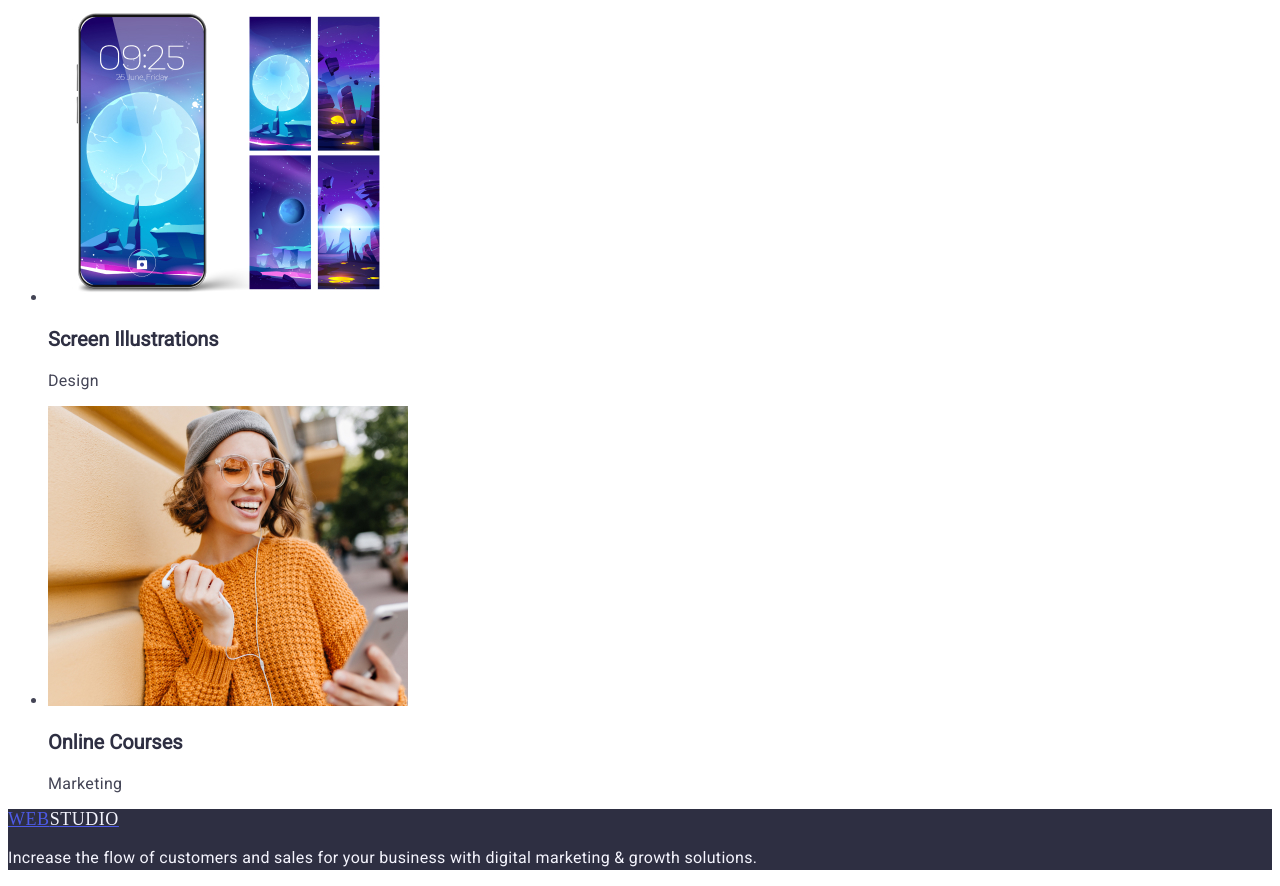
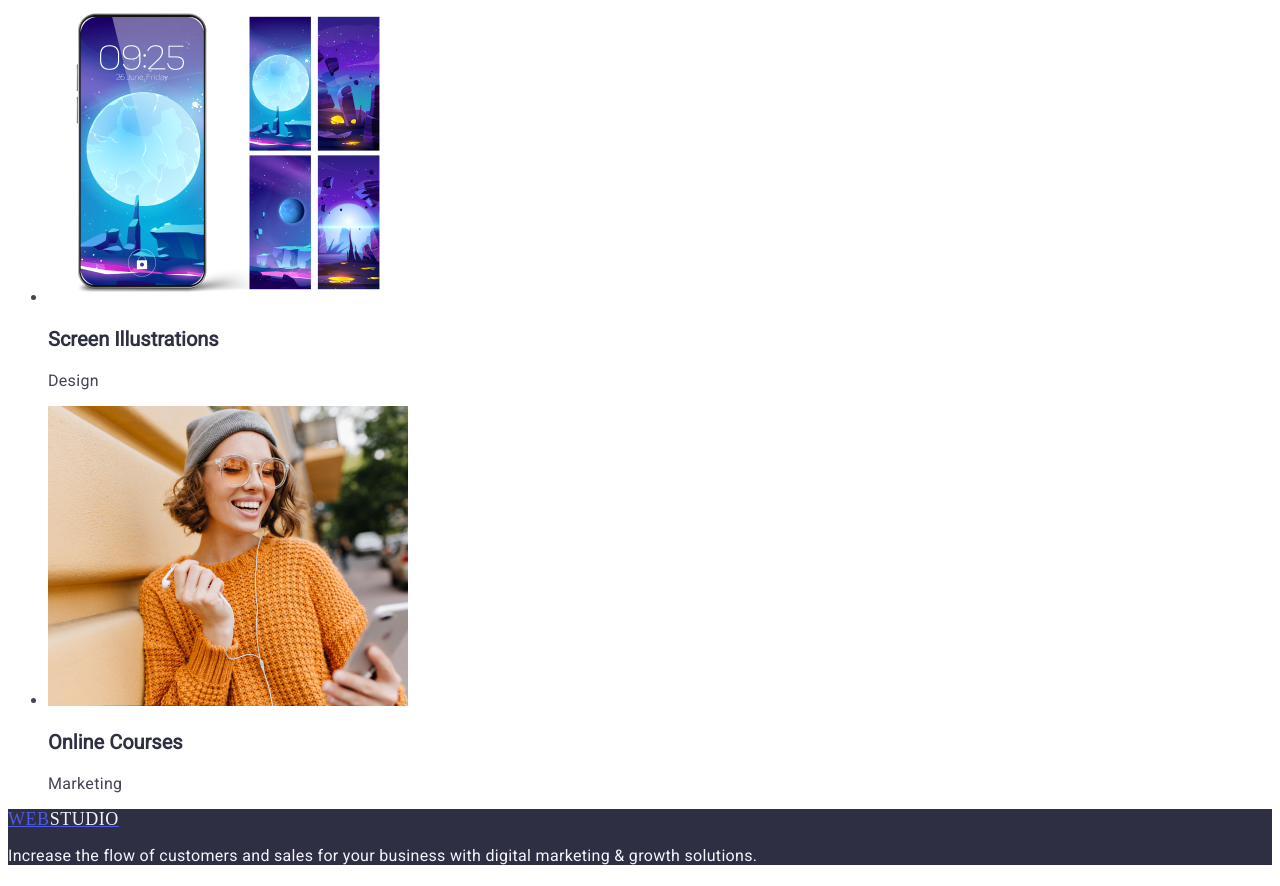
Before and after one commit to Natali1988r/Homework-02, a plain HTML site: page index.html in a window 1280 px wide. Shown: the part 3316-4202 px from the top of the page. Drawn offline with Linux system fonts and the light colour scheme.

Commit message:
commit1253

```diff
--- a/css/styles.css
+++ b/css/styles.css
@@ -129,8 +129,6 @@
    color: #F4F4FD;
    font-family: Roboto;
 font-size: 16px;
-font-weight: 400;
-line-height: 24px;
 letter-spacing: 0.02em;
 text-align: left;
 font-family: Roboto;
```
